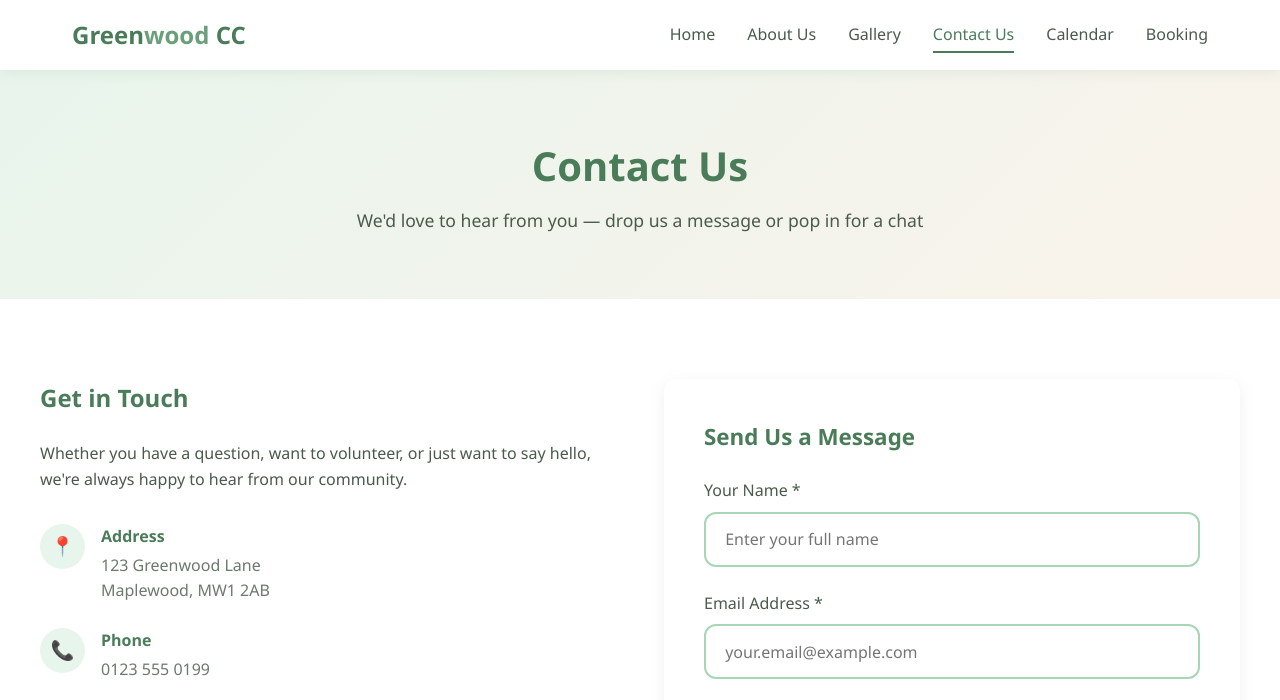
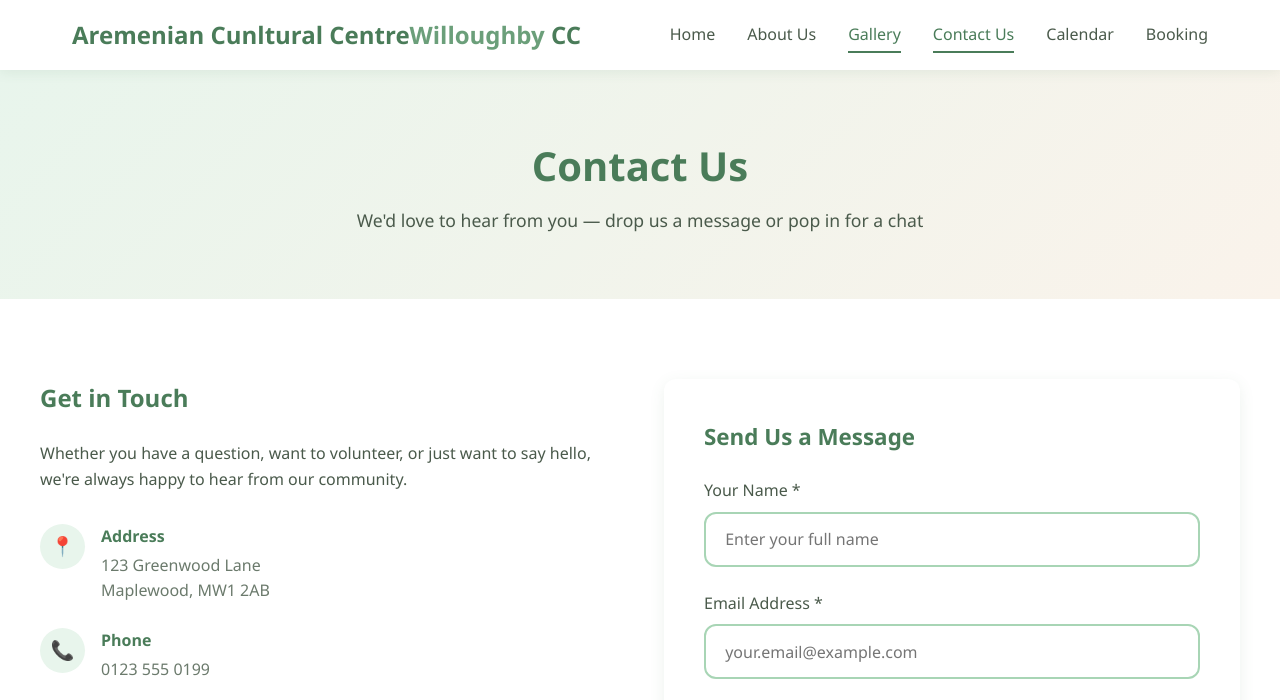
Before and after one commit to norairsevag/community-centre, a plain HTML site: page contact.html in a window 1280 px wide. Shown: the top 700 px of the page. Drawn offline with Linux system fonts and the light colour scheme.

Commit message:
Update contact.html

```diff
--- a/contact.html
+++ b/contact.html
@@ -3,19 +3,19 @@
 <head>
   <meta charset="UTF-8">
   <meta name="viewport" content="width=device-width, initial-scale=1.0">
-  <title>Contact Us - Greenwood Community Centre</title>
+  <title>Contact - ACCW</title>
   <link rel="stylesheet" href="css/styles.css">
 </head>
 <body>
   <!-- Navigation -->
   <nav class="navbar">
     <div class="nav-container">
-      <a href="index.html" class="nav-logo">Green<span>wood</span> CC</a>
+      <a href="index.html" class="nav-logo">Aremenian Cunltural Centre<span>Willoughby</span> CC</a>
       <ul class="nav-links">
         <li><a href="index.html">Home</a></li>
         <li><a href="about.html">About Us</a></li>
-        <li><a href="gallery.html">Gallery</a></li>
-        <li><a href="contact.html" class="active">Contact Us</a></li>
+        <li><a href="gallery.html" class="active">Gallery</a></li>
+        <li><a href="contact.html">Contact Us</a></li>
         <li><a href="calendar.html">Calendar</a></li>
         <li><a href="booking.html">Booking</a></li>
       </ul>
```
